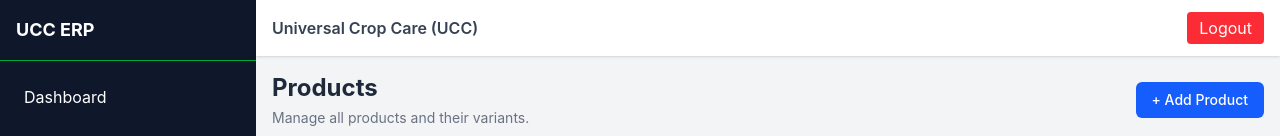
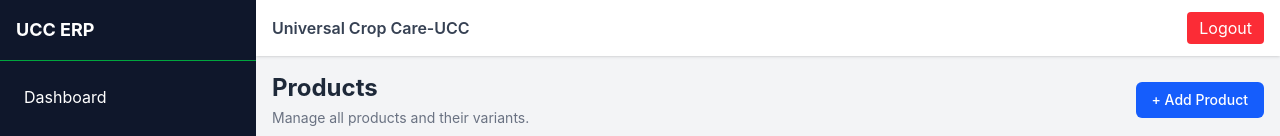
Before and after one commit to Ashaduzzaman099/erp-project, a React (Vite) app: page /products in a window 1280 px wide. Shown: the top 136 px of the page. Built offline with nearby package versions, Linux system fonts and the light colour scheme.

Commit message:
Something Change

```diff
--- a/src/components/layout/Navbar.jsx
+++ b/src/components/layout/Navbar.jsx
@@ -1,8 +1,7 @@
 const Navbar = () => {
-
   return (
     <header className="flex h-14 items-center justify-between bg-white px-4 shadow">
-      <h1 className="font-semibold text-gray-700">Universal Crop Care (UCC)</h1>
+      <h1 className="font-semibold text-gray-700">Universal Crop Care-UCC</h1>
       <button className="rounded bg-red-500 px-3 py-1 text-white">
         Logout
       </button>
```
